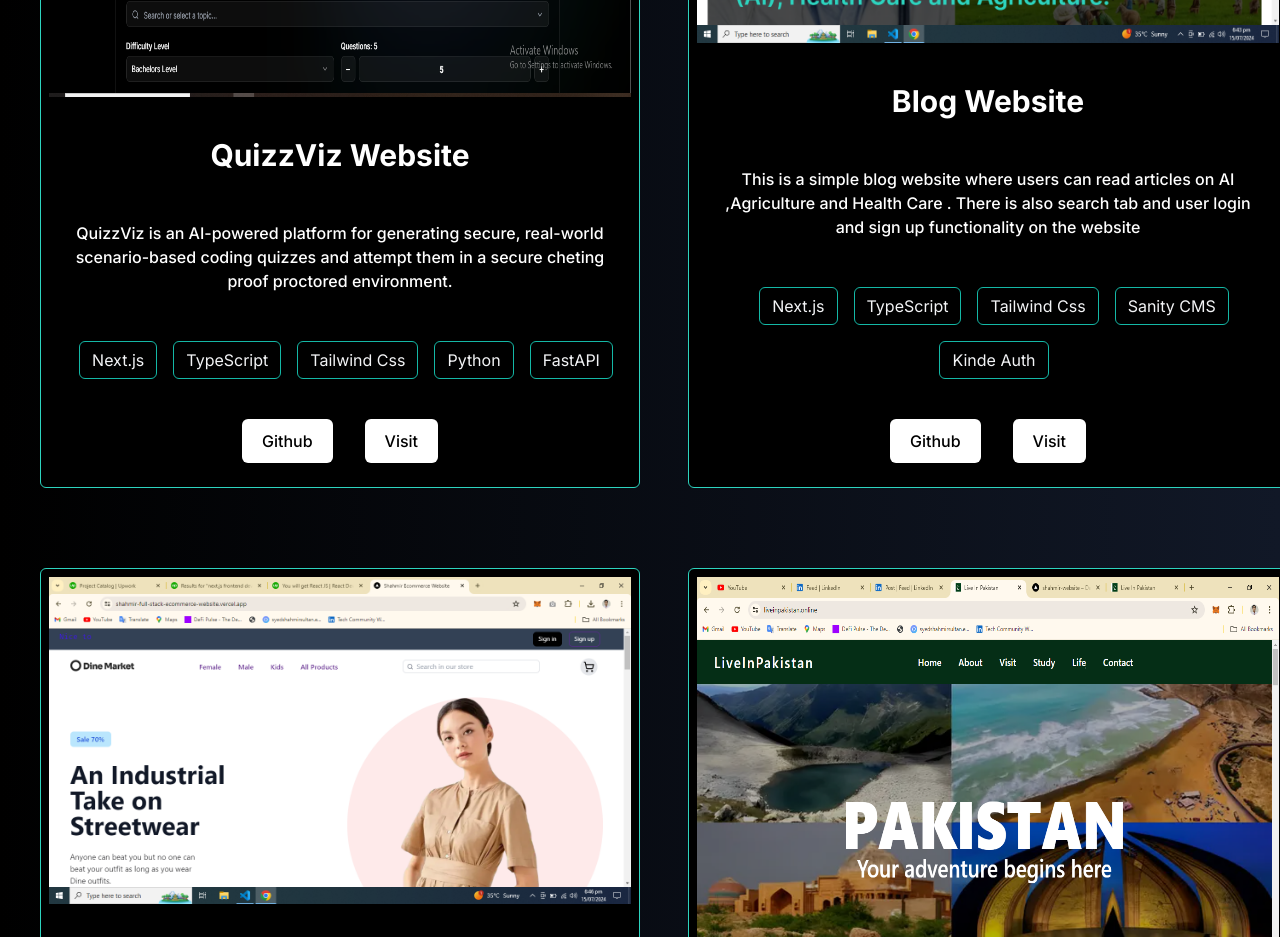
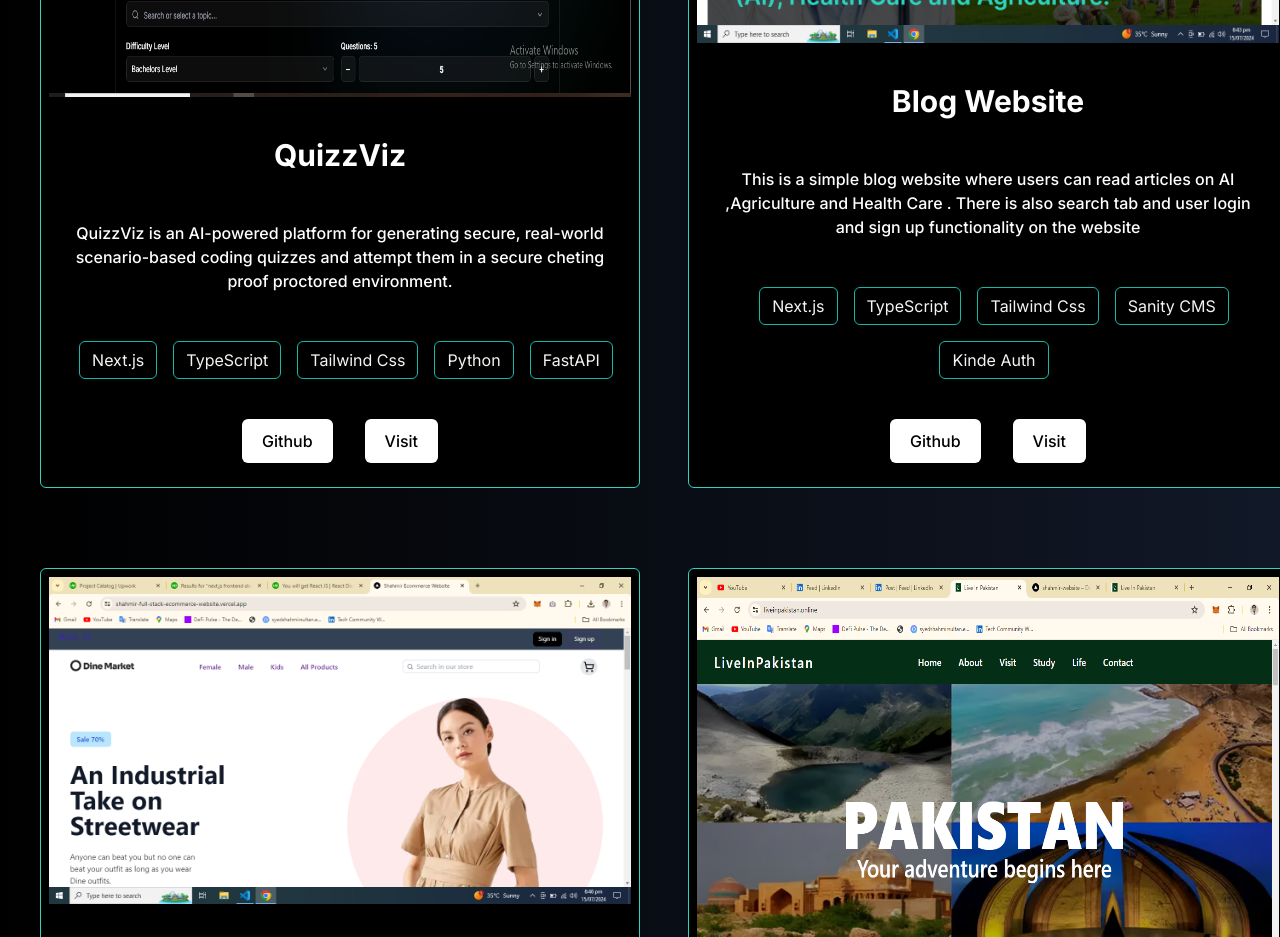
Before and after one commit to syedshahmirsultan/Headstarter-Project1, a Next.js app: page / in a window 1280 px wide. Shown: the part 3600-4537 px from the top of the page. Built offline with nearby package versions, Linux system fonts and the light colour scheme.

Commit message:
Update data.ts

```diff
--- a/data.ts
+++ b/data.ts
@@ -34,7 +34,7 @@ export default skillsData;
 export const websiteDetails = [
     {
         imageUrl:"/images/QuizzViz.png" ,
-        title:"QuizzViz Website",
+        title:"QuizzViz",
         technologiesUsed:["Next.js" ,"TypeScript","Tailwind Css","Python","FastAPI"],
         githubUrl:"https://quizzviz.com/",
         demoUrl: "https://quizzviz.com/",
```
